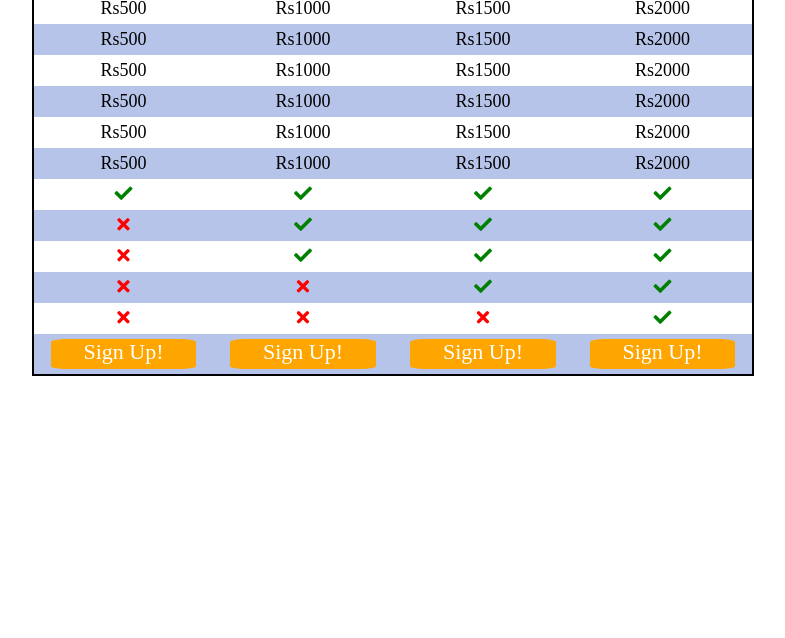
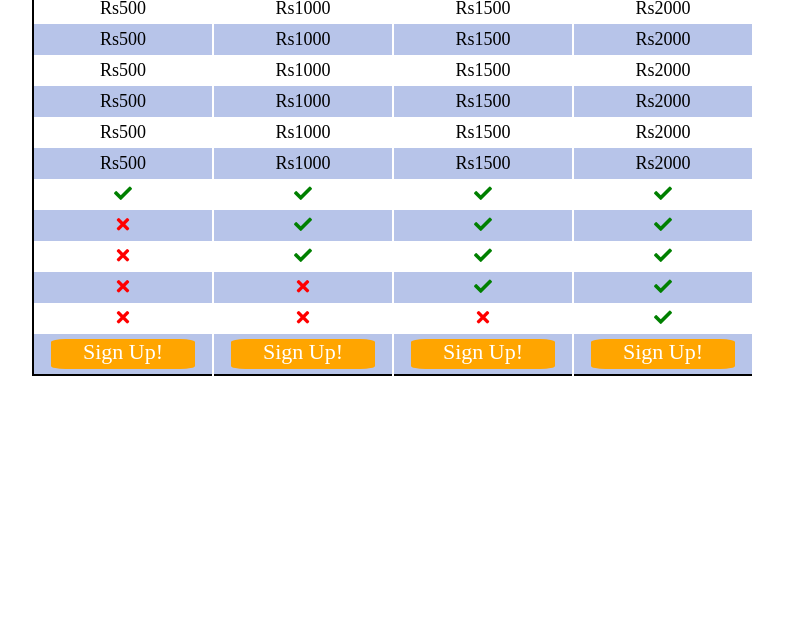
Before and after one commit to namanseth01/FullStack_PracticalAssignments, a plain HTML site: page Assignment13/index.html in a window 1280 px wide. Shown: the part 162-800 px from the top of the page, without its empty margins (247-1032 px from the left). Drawn offline with Linux system fonts and the light colour scheme.

Commit message:
border right

```diff
--- a/Assignment13/style.css
+++ b/Assignment13/style.css
@@ -30,6 +30,7 @@ td {
   width: 180px;
   padding: 5px;
   height: 30px;
+  border-right: 2px solid white;
 }
 
 tr {
```
